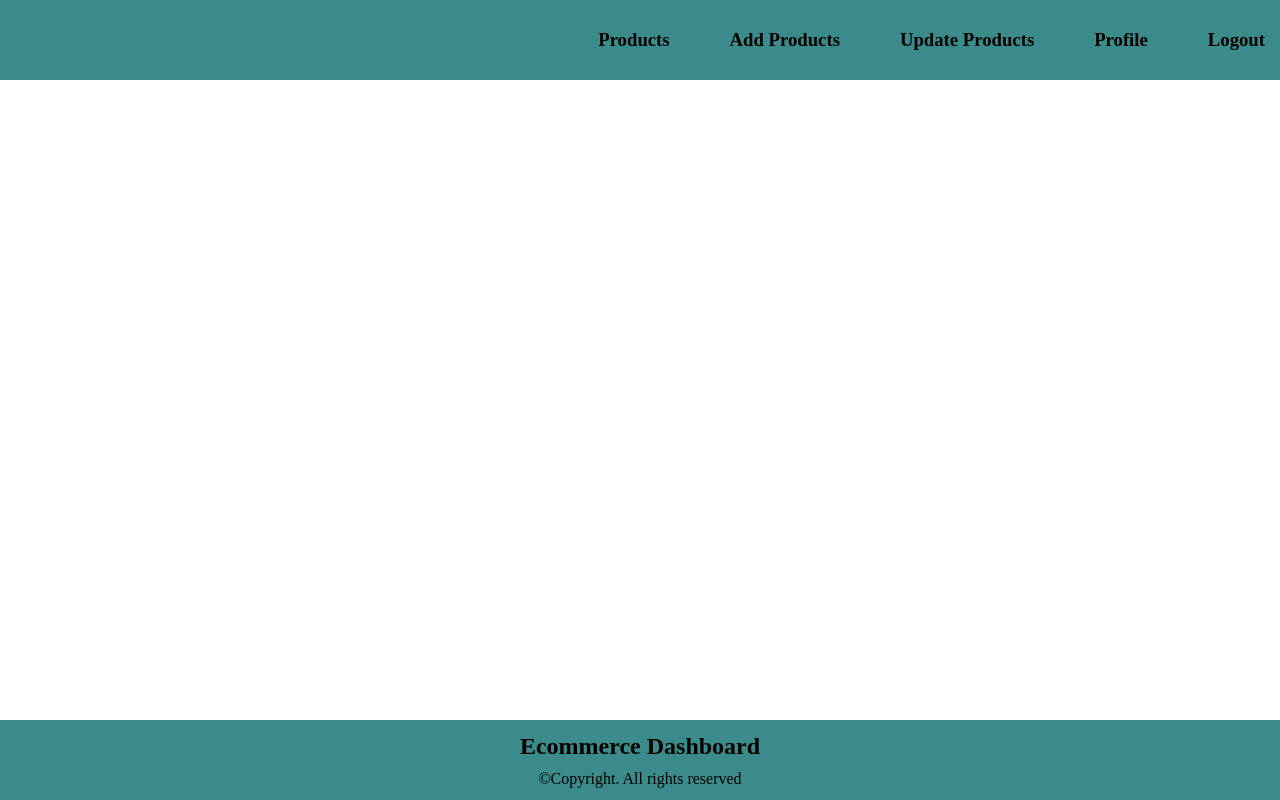
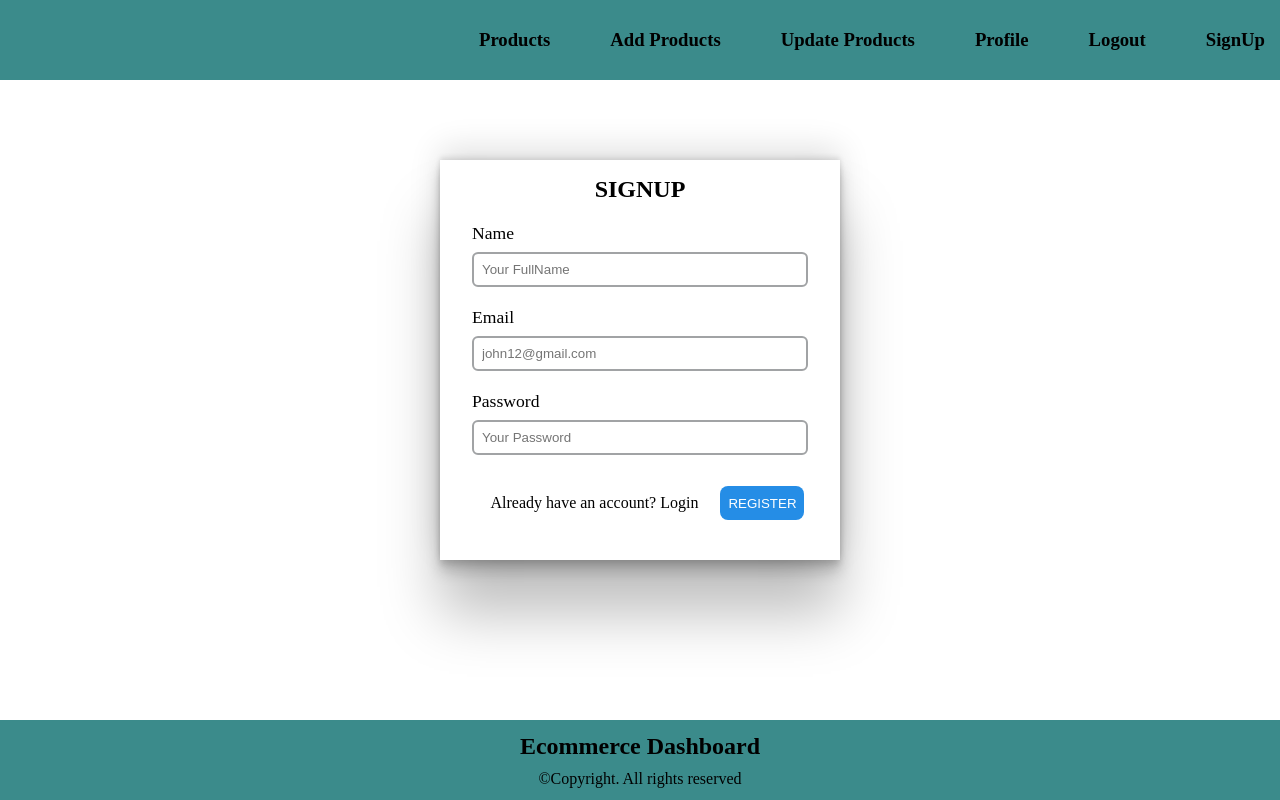
Before and after one commit to siwanijaiswal/Ecommerce-dashboard, a React (Vite) app in the folder client/: page /signup in a window 1280 px wide. Built offline with nearby package versions, Linux system fonts and the light colour scheme.

Commit message:
added signup form

```diff
--- a/client/src/App.jsx
+++ b/client/src/App.jsx
@@ -1,4 +1,5 @@
 import "./App.css";
+import SignUp from "./auth/SignUp";
 import Footer from "./components/Footer";
 import Navbar from "./components/Navbar";
 import { BrowserRouter as Router, Routes, Route } from "react-router-dom";
@@ -15,6 +16,7 @@ function App() {
           <Route path="/update" element={<h2>Update Product component</h2>} />
           <Route path="/profile" element={<h2>Profile component</h2>} />
           <Route path="/logout" element={<h2>logout component</h2>} />
+          <Route path="/signup" element={<SignUp />} />
         </Routes>
       </Router>
 
--- /dev/null
+++ b/client/src/auth/AuthForm.jsx
@@ -0,0 +1,48 @@
+import { Link } from "react-router-dom";
+import "../styles/AuthForm.css";
+const AuthForm = ({
+  formName,
+  fields,
+  heading,
+  submitHandler,
+  linkPath,
+  linkText,
+  buttonText,
+}) => {
+  return (
+    <div className="wrapper">
+      <div className={formName}>
+        <div className="heading">
+          <h2>{heading}</h2>
+        </div>
+        <div className="form">
+          <form onSubmit={submitHandler}>
+            {fields.map((field) => (
+              <div key={field.id}>
+                <label htmlFor={field.id}>{field.label}</label>
+                <input
+                  onChange={field.change}
+                  type={field.type}
+                  id={field.id}
+                  name={field.name}
+                  required={field.required}
+                  placeholder={field.placeholder}
+                  value={field.value}
+                />
+              </div>
+            ))}
+
+            <div className="account">
+              <Link to={linkPath}>{linkText}</Link>
+              <button type="submit" className="submit-btn">
+                {buttonText}
+              </button>
+            </div>
+          </form>
+        </div>
+      </div>
+    </div>
+  );
+};
+
+export default AuthForm;
--- /dev/null
+++ b/client/src/auth/SignUp.jsx
@@ -0,0 +1,70 @@
+import { useState } from "react";
+import AuthForm from "./AuthForm";
+import { useNavigate } from "react-router-dom";
+
+const SignUp = () => {
+  const [signUpInfo, setSignUpInfo] = useState({
+    name: "",
+    email: "",
+    password: "",
+  });
+
+  const navigate = useNavigate();
+
+  const handleChange = (e) => {
+    const { name, value } = e.target;
+    const copySignUpInfo = { ...signUpInfo };
+    copySignUpInfo[name] = value;
+    setSignUpInfo(copySignUpInfo);
+    console.log(signUpInfo);
+  };
+
+  const handleSignUpSubmit = async (e) => {};
+
+  const signUpFields = [
+    {
+      id: "name",
+      name: "name",
+      type: "text",
+      required: "true",
+      placeholder: "Your FullName",
+      label: "Name",
+      value: signUpInfo.name,
+      change: handleChange,
+    },
+    {
+      id: "email",
+      name: "email",
+      type: "email",
+      required: "true",
+      placeholder: "john12@gmail.com",
+      label: "Email",
+      value: signUpInfo.email,
+      change: handleChange,
+    },
+    {
+      id: "password",
+      name: "password",
+      type: "password",
+      required: "true",
+      placeholder: "Your Password",
+      label: "Password",
+      value: signUpInfo.password,
+      change: handleChange,
+    },
+  ];
+
+  return (
+    <AuthForm
+      heading="SIGNUP"
+      formName="signup-form"
+      fields={signUpFields}
+      buttonText="Register"
+      submitHandler={handleSignUpSubmit}
+      linkText="Already have an account? Login"
+      linkPath=""
+    />
+  );
+};
+
+export default SignUp;
--- a/client/src/components/Navbar.jsx
+++ b/client/src/components/Navbar.jsx
@@ -36,6 +36,12 @@ const Navbar = () => {
               <h3> Logout</h3>
             </Link>
           </li>
+          <li>
+            <Link to="/signup">
+              {" "}
+              <h3>SignUp</h3>
+            </Link>
+          </li>
         </ul>
       </nav>
     </>
--- /dev/null
+++ b/client/src/styles/AuthForm.css
@@ -0,0 +1,92 @@
+.wrapper {
+  display: flex;
+  align-items: center;
+  justify-content: center;
+  flex-direction: column;
+  margin-top: 5rem;
+}
+
+.form {
+  display: flex;
+  flex-direction: column;
+  justify-content: center;
+}
+
+.login-form {
+  padding: 1rem 2rem;
+  width: 400px;
+  height: 300px;
+  box-shadow: rgba(0, 0, 0, 0.25) 0px 54px 55px,
+    rgba(0, 0, 0, 0.12) 0px -12px 30px, rgba(0, 0, 0, 0.12) 0px 4px 6px,
+    rgba(0, 0, 0, 0.17) 0px 12px 13px, rgba(0, 0, 0, 0.09) 0px -3px 5px;
+}
+
+.signup-form {
+  padding: 1rem 2rem;
+  width: 400px;
+  height: 400px;
+  box-shadow: rgba(0, 0, 0, 0.25) 0px 54px 55px,
+    rgba(0, 0, 0, 0.12) 0px -12px 30px, rgba(0, 0, 0, 0.12) 0px 4px 6px,
+    rgba(0, 0, 0, 0.17) 0px 12px 13px, rgba(0, 0, 0, 0.09) 0px -3px 5px;
+}
+
+.contact-form {
+  padding: 1rem 2rem;
+  width: 400px;
+  height: 300px;
+  box-shadow: rgba(0, 0, 0, 0.24) 0px 3px 8px;
+}
+
+.form label {
+  display: block;
+  margin: 1.25rem 0 0.5rem 0;
+  color: black;
+  font-size: 1.1rem;
+  font-weight: 500;
+}
+
+.heading {
+  display: flex;
+  align-items: center;
+  justify-content: center;
+}
+
+.form input {
+  width: 100%;
+  border-radius: 6px;
+  padding: 0.5rem;
+  border: 2px solid #a1a3a5;
+}
+
+.account {
+  display: flex;
+  align-items: center;
+  justify-content: space-around;
+  margin-top: 1.5rem;
+}
+
+.form button {
+  width: 25%;
+  border-radius: 8px;
+  padding: 0.6rem 0.1rem;
+  cursor: pointer;
+  background-color: #258de6;
+  border: none;
+  color: white;
+  text-transform: uppercase;
+}
+
+.logout-btn {
+  width: 150px;
+  border-radius: 8px;
+  padding: 0.6rem 0.1rem;
+  cursor: pointer;
+  background-color: #258de6;
+  border: none;
+  color: white;
+  text-transform: uppercase;
+}
+
+.form button:hover {
+  filter: brightness(90%);
+}
```
